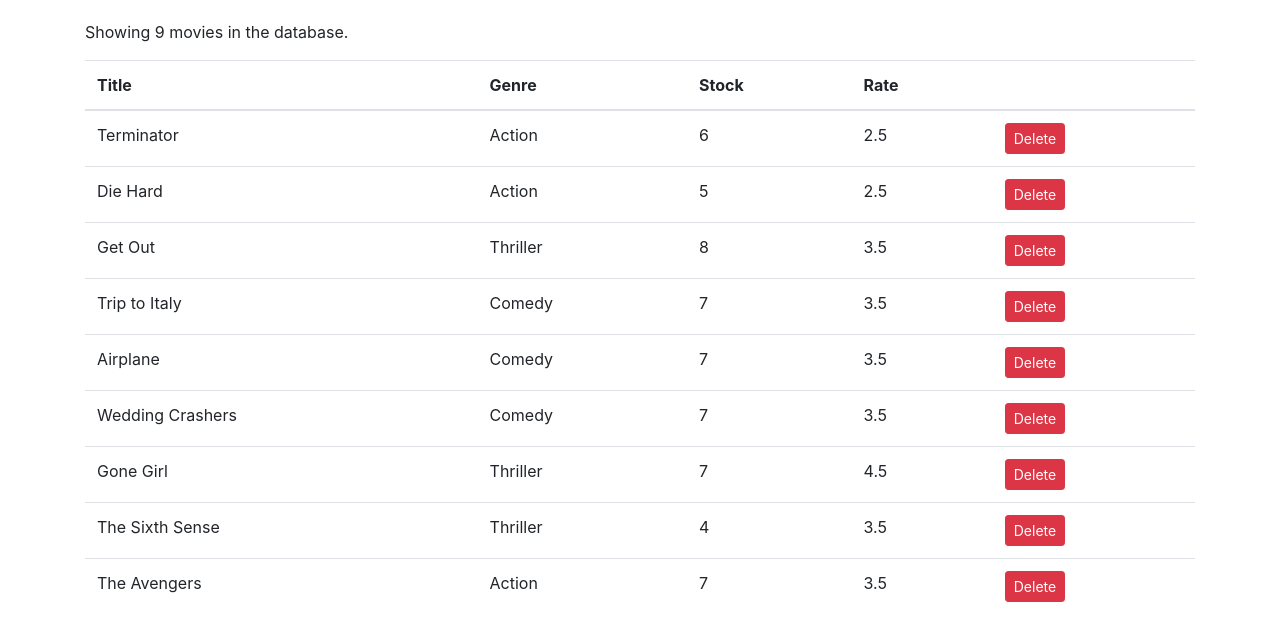
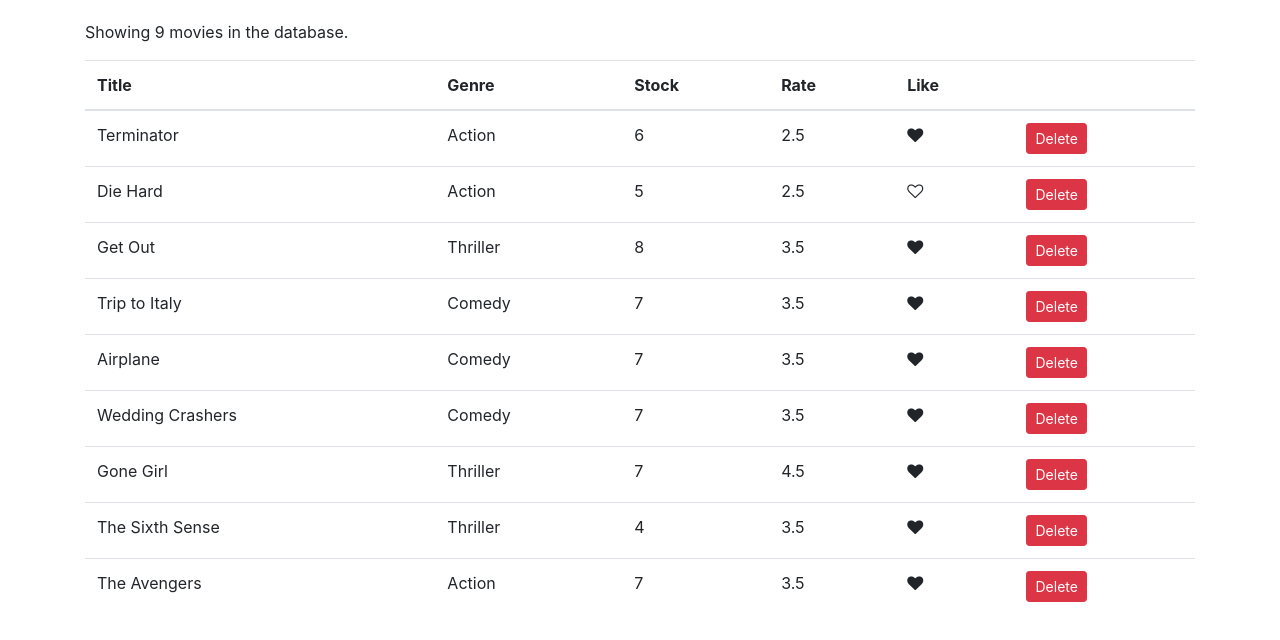
Before and after one commit to OctaviusBowman/ReactMovies, a React (Create React App) app: page / in a window 1280 px wide. Shown: the top 640 px of the page. Built offline with nearby package versions, Linux system fonts and the light colour scheme.

Commit message:
Added like component

```diff
--- /dev/null
+++ b/src/components/common/like.jsx
@@ -0,0 +1,16 @@
+import React, { Component } from "react";
+
+const Like = props => {
+  let classes = "fa fa-heart";
+  if (!props.liked) classes += "-o";
+  return (
+    <i
+      onClick={props.onLikeToggle}
+      style={{ cursor: "pointer" }}
+      className={classes}
+      aria-hidden="true"
+    />
+  );
+};
+
+export default Like;
--- a/src/components/movies.jsx
+++ b/src/components/movies.jsx
@@ -1,5 +1,6 @@
 import React, { Component } from "react";
 import { getMovies } from "../services/fakeMovieService";
+import Like from "./common/like";
 
 class Movies extends Component {
   state = {
@@ -9,6 +10,14 @@
   handleDelete = movie => {
     const movies = this.state.movies.filter(m => m._id !== movie._id);
     this.setState({ movies: movies });
+  };
+
+  handleLike = movie => {
+    const movies = [...this.state.movies];
+    const index = movies.indexOf(movie);
+    movies[index] = { ...movies[index] };
+    movies[index].liked = !movies[index].liked;
+    this.setState({ movies });
   };
 
   render() {
@@ -26,6 +35,7 @@
               <th>Genre</th>
               <th>Stock</th>
               <th>Rate</th>
+              <th>Like</th>
               <th />
             </tr>
           </thead>
@@ -36,6 +46,13 @@
                 <td>{movie.genre.name}</td>
                 <td>{movie.numberInStock}</td>
                 <td>{movie.dailyRentalRate}</td>
+                <td>
+                  {/* Dynamically added props attribute */}
+                  <Like
+                    liked={movie.liked}
+                    onLikeToggle={() => this.handleLike(movie)}
+                  />
+                </td>
                 <td>
                   <button
                     onClick={() => this.handleDelete(movie)}
--- a/src/services/fakeMovieService.js
+++ b/src/services/fakeMovieService.js
@@ -7,63 +7,72 @@
     genre: { _id: "5b21ca3eeb7f6fbccd471818", name: "Action" },
     numberInStock: 6,
     dailyRentalRate: 2.5,
-    publishDate: "2018-01-03T19:04:28.809Z"
+    publishDate: "2018-01-03T19:04:28.809Z",
+    liked: true
   },
   {
     _id: "5b21ca3eeb7f6fbccd471816",
     title: "Die Hard",
     genre: { _id: "5b21ca3eeb7f6fbccd471818", name: "Action" },
     numberInStock: 5,
-    dailyRentalRate: 2.5
+    dailyRentalRate: 2.5,
+    liked: false
   },
   {
     _id: "5b21ca3eeb7f6fbccd471817",
     title: "Get Out",
     genre: { _id: "5b21ca3eeb7f6fbccd471820", name: "Thriller" },
     numberInStock: 8,
-    dailyRentalRate: 3.5
+    dailyRentalRate: 3.5,
+    liked: true
   },
   {
     _id: "5b21ca3eeb7f6fbccd471819",
     title: "Trip to Italy",
     genre: { _id: "5b21ca3eeb7f6fbccd471814", name: "Comedy" },
     numberInStock: 7,
-    dailyRentalRate: 3.5
+    dailyRentalRate: 3.5,
+    liked: true
   },
   {
     _id: "5b21ca3eeb7f6fbccd47181a",
     title: "Airplane",
     genre: { _id: "5b21ca3eeb7f6fbccd471814", name: "Comedy" },
     numberInStock: 7,
-    dailyRentalRate: 3.5
+    dailyRentalRate: 3.5,
+    liked: true
   },
   {
     _id: "5b21ca3eeb7f6fbccd47181b",
     title: "Wedding Crashers",
     genre: { _id: "5b21ca3eeb7f6fbccd471814", name: "Comedy" },
     numberInStock: 7,
-    dailyRentalRate: 3.5
+    dailyRentalRate: 3.5,
+    liked: true
   },
   {
     _id: "5b21ca3eeb7f6fbccd47181e",
     title: "Gone Girl",
     genre: { _id: "5b21ca3eeb7f6fbccd471820", name: "Thriller" },
     numberInStock: 7,
-    dailyRentalRate: 4.5
+    dailyRentalRate: 4.5,
+    liked: true
   },
   {
     _id: "5b21ca3eeb7f6fbccd47181f",
     title: "The Sixth Sense",
     genre: { _id: "5b21ca3eeb7f6fbccd471820", name: "Thriller" },
     numberInStock: 4,
-    dailyRentalRate: 3.5
+    dailyRentalRate: 3.5,
+    liked: true
   },
   {
     _id: "5b21ca3eeb7f6fbccd471821",
     title: "The Avengers",
     genre: { _id: "5b21ca3eeb7f6fbccd471818", name: "Action" },
     numberInStock: 7,
-    dailyRentalRate: 3.5
+    dailyRentalRate: 3.5,
+    liked: true
   }
 ];
 
```
